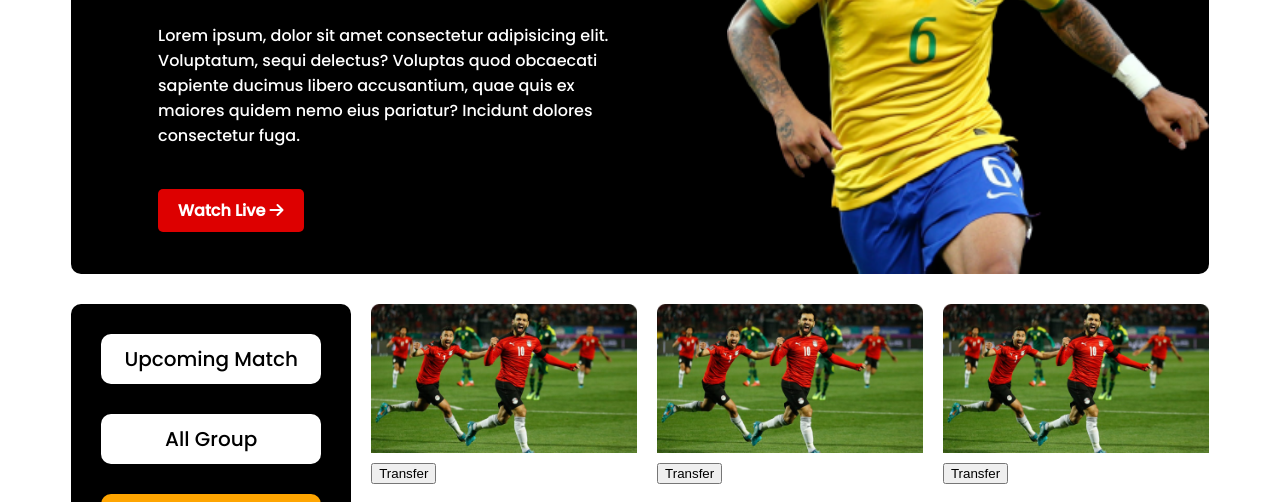
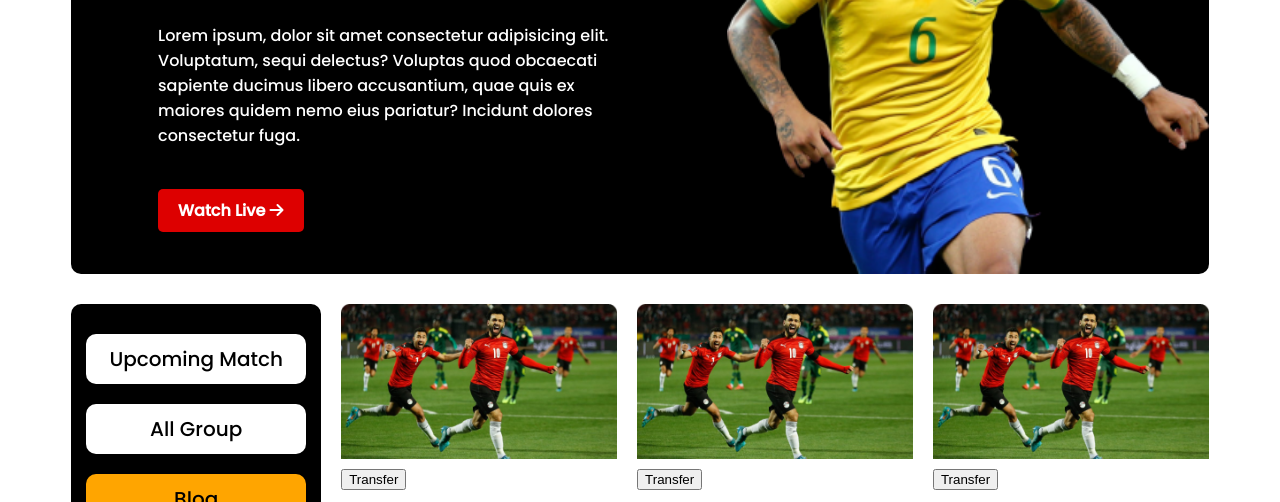
Before and after one commit to mdsaifulalambd/world-cup-2022, a plain HTML site: page index.html in a window 1280 px wide. Shown: the part 278-780 px from the top of the page. Drawn offline with Linux system fonts and the light colour scheme.

Commit message:
sidebar-edited

```diff
--- a/styles/style.css
+++ b/styles/style.css
@@ -67,25 +67,31 @@ main {
 
 .side-bar {
     background-color: black;
-    height: 280px;
+    width: 30%;
+    height: 250px;
     border-radius: 10px;
 }
 
 .side-bar-item {
-    padding: 10px;
-    display: grid;
-    grid-template-columns: repeat(1, 100%);
-    grid-row-gap: 30px;
-    padding: 30px;
-    justify-items: center;
+    width: 250px;
+    height: 220px;
+    display: flex;
+    flex-direction: column;
+    justify-content: flex-end;
+    row-gap: 20px;
+    align-items: center;
 }
 
-
-
-.side-bar-item:hover {
+.side-bar:hover {
     border: 2px solid blue;
     border-radius: 10px;
 }
+
+.side-bar-manue:hover {
+    border: 2px solid blue;
+    border-radius: 10px;
+}
+
 
 
 
@@ -153,6 +159,11 @@ footer {
     color: white;
 }
 
+/* --------------------------------------
+             Media Query
+------------------------------------------- */
+
+
 @media only screen and (max-width: 688px) {
 
     .side-bar {
```
